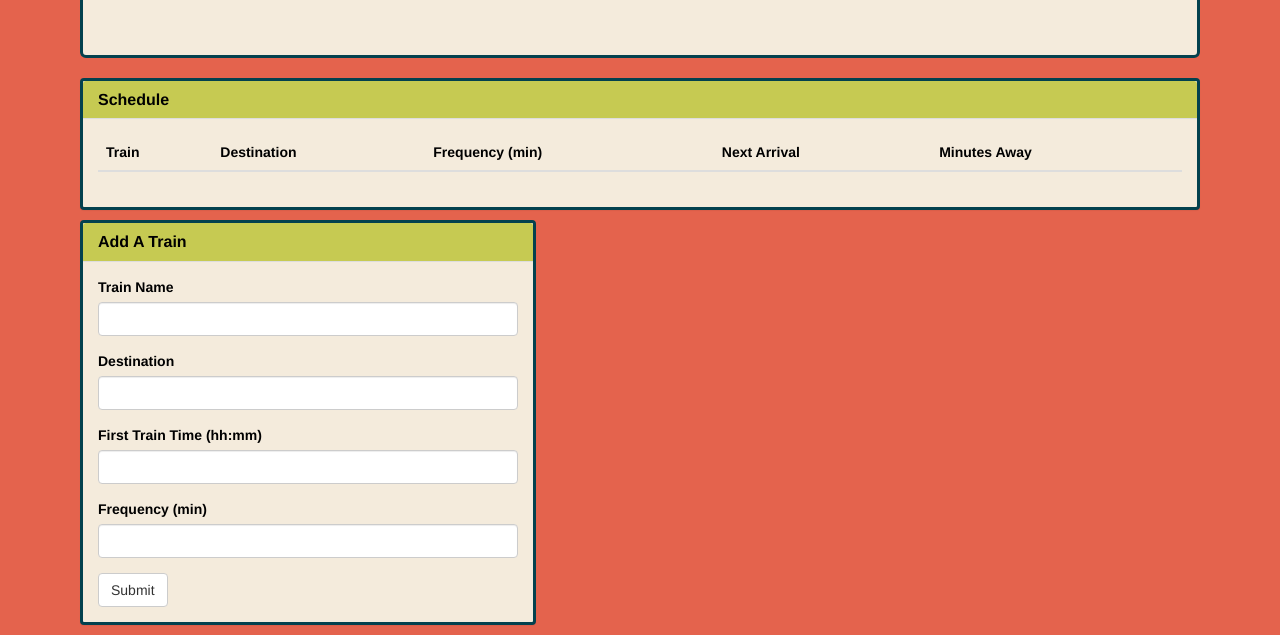
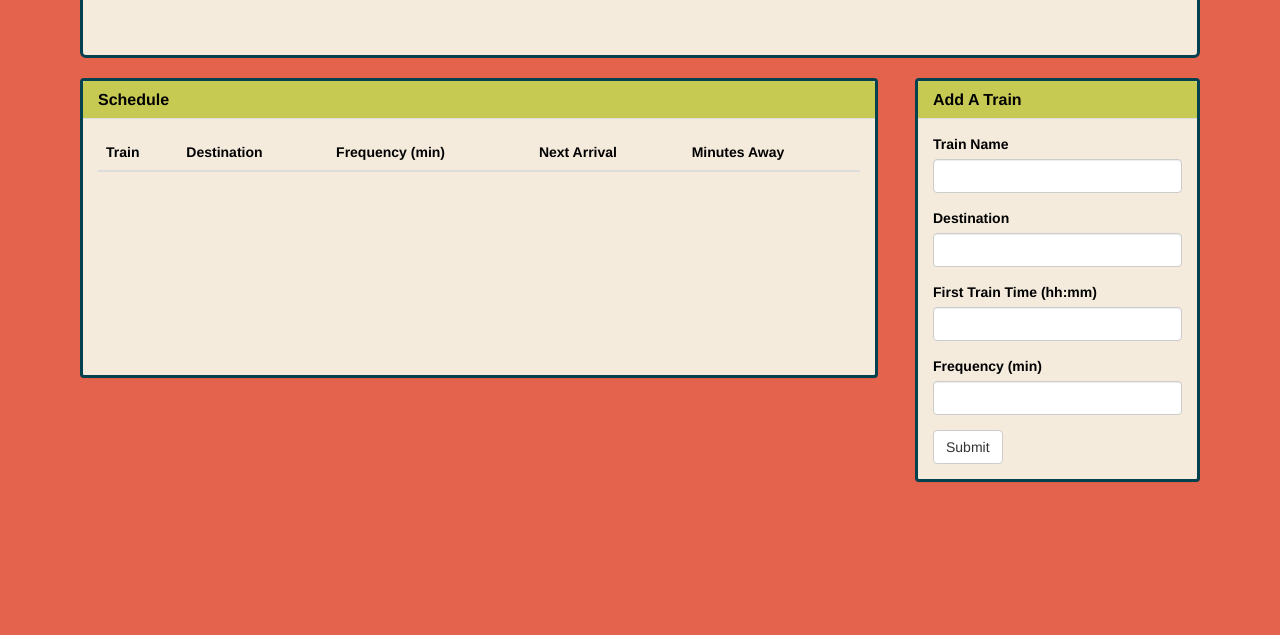
Before and after one commit to ThomasKMurphy/TrainScheduler, a plain HTML site: page index.html in a window 1280 px wide. Shown: the part 200-835 px from the top of the page. After the commit the page ends 800 px from the top, so only its background shows below. Drawn offline with nearby package versions, Linux system fonts and the light colour scheme; no server answers.

Commit message:
fix error

```diff
--- a/assets/css/style.css
+++ b/assets/css/style.css
@@ -1,6 +1,6 @@
 body {
   background-color: #e4634d;
- }
+}
 
 .jumbotron {
   text-align: center;
@@ -32,6 +32,9 @@ body {
   border-color: #03414e;
   box-sizing: border-box;
   margin: 10px;
+  height: 300px;
+  width: 70%;
+  float: left;
 }
 
 #add-train {
@@ -41,5 +44,6 @@ body {
   border-color: #03414e;;
   box-sizing: border-box;
   margin: 10px;
-  width: 40%;
+  width: 25%;
+  float: right;
 }
--- a/index.html
+++ b/index.html
@@ -6,6 +6,7 @@
   <link rel="stylesheet" href="https://maxcdn.bootstrapcdn.com/bootstrap/3.3.7/css/bootstrap.min.css">
   <link href="https://fonts.googleapis.com/css?family=Lobster" rel="stylesheet">
   <link rel="stylesheet" type="text/css" href="assets/css/style.css">
+  <link rel="shortcut icon" href="">
 </head>
 
 <body>
```
